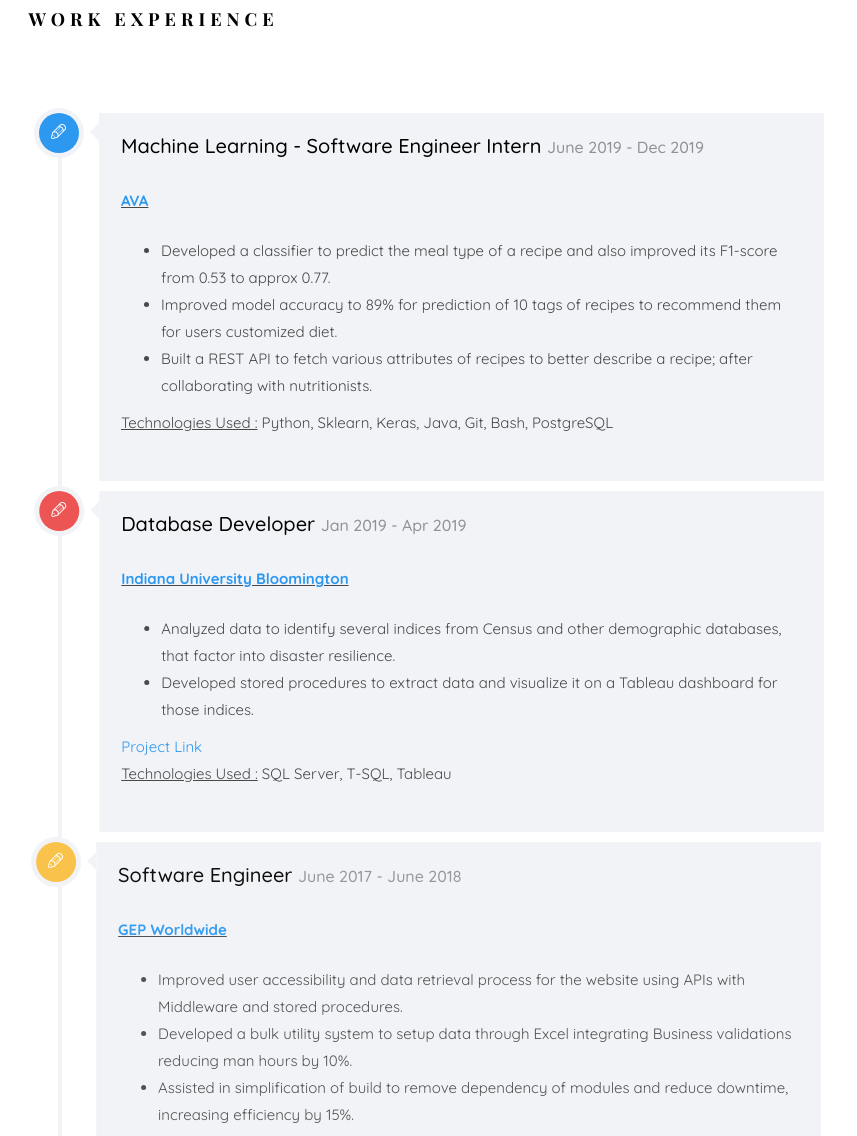
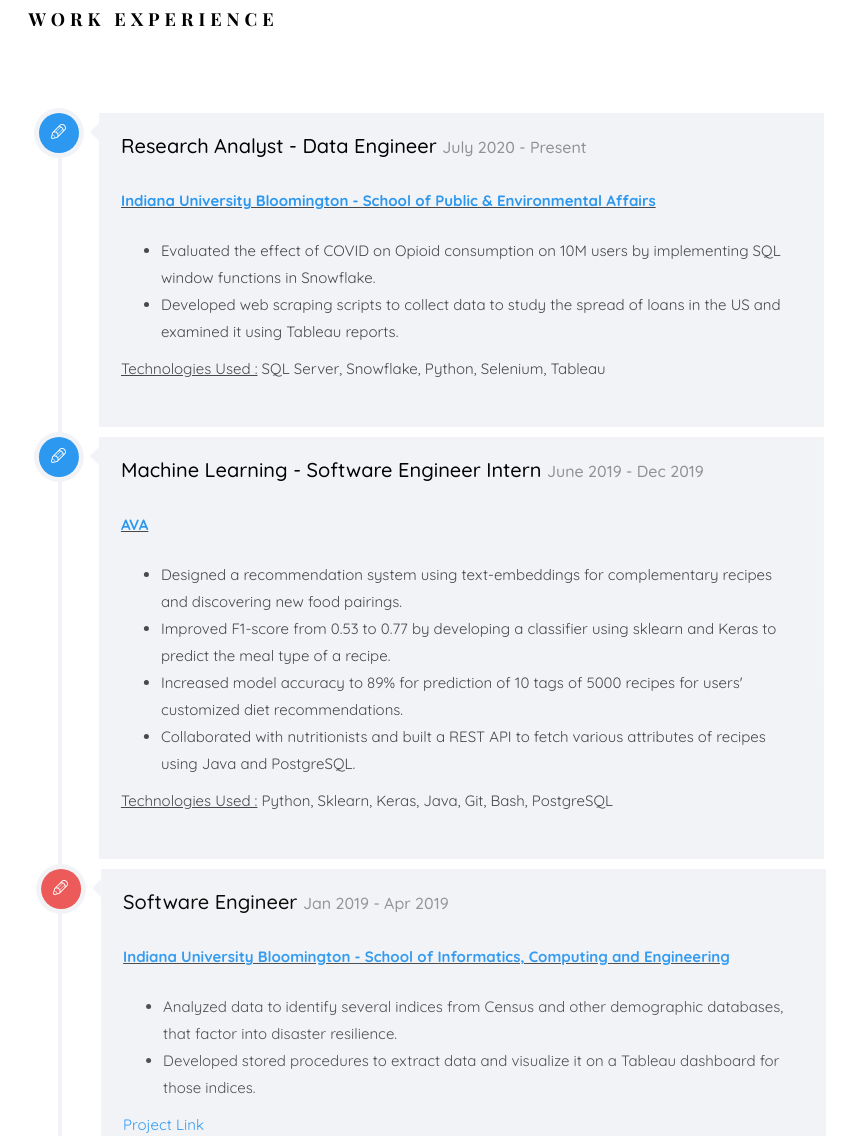
Before and after one commit to shaharpit809/shaharpit809.github.io, a plain HTML site: page index.html in a window 1280 px wide. Shown: the part 4204-5340 px from the top of the page, without its empty margins (364-1221 px from the left). Drawn offline with nearby package versions, Linux system fonts and the light colour scheme; files whose address does not match are found by name; a web font is replaced by a local one.

Commit message:
Adding Research Analyst exp

```diff
--- a/index.html
+++ b/index.html
@@ -113,7 +113,7 @@
 					   				<div class="slider-text-inner js-fullheight">
 					   					<div class="desc">
 						   					<h1>Hi! <br>I'm Arpit</h1>
-						   					<h2>Currently seeking full-time opportunities in the field of Data Science, Machine Learning and Software Engineering.</h2>
+						   					<h2>Currently seeking full-time opportunities in the field of Software Engineering, Machine Learning and Data Science.</h2>
 												<p><a class="btn btn-primary btn-learn" href="https://drive.google.com/open?id=1SHVir3uY0KijcvjpTwv0bXn_CP5LzXtc" target="_blank">Download CV <i class="icon-download4"></i></a></p>
 										</div>
 					   				</div>
@@ -130,7 +130,7 @@
 					   					<div class="desc">
 						   					<h1>I am <br>a Software Engineer & Data Scientist</h1>
 												<h2>Focused on providing insights to help shape the product and meet business goals.</h2>
-												<p><a class="btn btn-primary btn-learn" href="https://drive.google.com/file/d/1KjvlJYPUuhg29QTj0lquRsaXWkKedh2N/view?usp=sharing" target="_blank">Download CV <i class="icon-download4"></i></a></p>
+												<p><a class="btn btn-primary btn-learn" href="https://drive.google.com/file/d/1uvFu-V28WCSQ2Y5RTfw8qOy4BApHAFGx/view?usp=sharing" target="_blank">Download CV <i class="icon-download4"></i></a></p>
 											</div>
 					   				</div>
 					   			</div>
@@ -267,7 +267,7 @@
 							<div class="services color-1" style="height: 280px;">
 								<div class="newdesc">
 									<h3>Programming Languages</h3>
-									<p style="text-align:center;">Python <br> R<br> C#<br> Java <br> C++ <br> C <br></p>
+									<p style="text-align:center;">Python <br> C#<br> Java <br> R<br> C++ <br> C <br></p>
 								</div>
 							</div>
 						</div>
@@ -301,7 +301,7 @@
 							<div class="services color-5" style="height: 280px;">
 								<div class="newdesc">
 									<h3>Web Technologies</h3>
-									<p style="text-align:center;">AngularJs <br> JavaScript <br> HTML5<br> CSS <br> jQuery <br></p>
+									<p style="text-align:center;">AngularJS <br> JavaScript <br> HTML5<br> CSS <br> jQuery <br></p>
 								</div>
 							</div>
 						</div>
@@ -309,7 +309,7 @@
 							<div class="services color-6" style="height: 280px;">
 								<div class="newdesc">
 									<h3>Certifications</h3>
-									<p style="text-align:center;">Data Analysis with Python and R <br> Big Data Analytics <br> Oracle Certified Professional Java SE-6 Programmer (OCPJP) <br></p>
+									<p style="text-align:center;">Oracle Certified Professional Java SE-6 Programmer (OCPJP) <br> Data Analysis with Python and R <br> Big Data Analytics <br></p>
 								</div>
 							</div>
 						</div>
@@ -381,6 +381,25 @@
 					<div class="row">
 						<div class="col-md-12">
 				         <div class="timeline-centered">
+				         	<article class="timeline-entry animate-box" data-animate-effect="fadeInLeft">
+					            <div class="timeline-entry-inner">
+
+					               <div class="timeline-icon color-1">
+					                  <i class="icon-pen2"></i>
+					               </div>
+
+					               <div class="timeline-label">
+					                  <h2><a href="#">Research Analyst - Data Engineer</a> <span>July 2020 - Present</span></h2>
+					                  <p><strong><u><a href="https://oneill.indiana.edu/" target="_blank">Indiana University Bloomington - School of Public & Environmental Affairs</a></u></strong></p>
+					                  <ul>
+					                  	<li>Evaluated the effect of COVID on Opioid consumption on 10M users by implementing SQL window functions in Snowflake.</li>
+					                  	<li>Developed web scraping scripts to collect data to study the spread of loans in the US and examined it using Tableau reports.</li>
+					                  </ul>
+					                  <p><u>Technologies Used :</u> SQL Server, Snowflake, Python, Selenium, Tableau</p>
+					               </div>
+					            </div>
+					         </article>
+
 					         <article class="timeline-entry animate-box" data-animate-effect="fadeInLeft">
 					            <div class="timeline-entry-inner">
 
@@ -392,9 +411,10 @@
 					                  <h2><a href="#">Machine Learning - Software Engineer Intern</a> <span>June 2019 - Dec 2019</span></h2>
 					                  <p><strong><u><a href="https://eatwithava.com" target="_blank">AVA</a></u></strong></p>
 					                  <ul>
-					                  	<li>Developed a classifier to predict the meal type of a recipe and also improved its F1-score from 0.53 to approx 0.77.</li>
-					                  	<li>Improved model accuracy to 89% for prediction of 10 tags of recipes to recommend them for users customized diet.</li>
-					                  	<li>Built a REST API to fetch various attributes of recipes to better describe a recipe; after collaborating with nutritionists.</li>
+					                  	<li>Designed a recommendation system using text-embeddings for complementary recipes and discovering new food pairings.</li>
+					                  	<li>Improved F1-score from 0.53 to 0.77 by developing a classifier using sklearn and Keras to predict the meal type of a recipe.</li>
+					                  	<li>Increased model accuracy to 89% for prediction of 10 tags of 5000 recipes for users' customized diet recommendations.</li>
+					                  	<li>Collaborated with nutritionists and built a REST API to fetch various attributes of recipes using Java and PostgreSQL.</li>
 					                  </ul>
 					                  <p><u>Technologies Used :</u> Python, Sklearn, Keras, Java, Git, Bash, PostgreSQL</p>
 					               </div>
@@ -408,8 +428,8 @@
 					                  <i class="icon-pen2"></i>
 					               </div>
 					               <div class="timeline-label">
-					               	<h2><a href="#">Database Developer</a> <span>Jan 2019 - Apr 2019</span></h2>
-					               	  <p><strong><u><a href="https://sice.indiana.edu/" target="_blank">Indiana University Bloomington</a></u></strong></p>
+					               	<h2><a href="#">Software Engineer</a> <span>Jan 2019 - Apr 2019</span></h2>
+					               	  <p><strong><u><a href="https://sice.indiana.edu/" target="_blank">Indiana University Bloomington - School of Informatics, Computing and Engineering</a></u></strong></p>
 					                  <ul>
 					                  	<li>Analyzed data to identify several indices from Census and other demographic databases, that factor into disaster resilience.</li>
 					                  	<li>Developed stored procedures to extract data and visualize it on a Tableau dashboard for those indices.</li>
@@ -426,12 +446,12 @@
 					                  <i class="icon-pen2"></i>
 					               </div>
 					               <div class="timeline-label">
-					               	<h2><a href="#">Software Engineer</a> <span>June 2017 - June 2018</span></h2>
+					               	<h2><a href="#">Associate Software Engineer</a> <span>June 2017 - June 2018</span></h2>
 					               	  <p><strong><u><a href="https://www.gep.com/" target="_blank">GEP Worldwide</a></u></strong></p>
 					                  <ul>
-					                  	<li>Improved user accessibility and data retrieval process for the website using APIs with Middleware and stored procedures.</li>
-					                  	<li>Developed a bulk utility system to setup data through Excel integrating Business validations reducing man hours by 10%.</li>
-					                  	<li>Assisted in simplification of build to remove dependency of modules and reduce downtime, increasing efficiency by 15%.</li>
+					                  	<li>Developed end-to-end functionalities to improve user accessibility and data retrieval using C#, SQL Server, and AngularJS.</li>
+					                  	<li>Reduced man-hours by 10% by developing a bulk utility system in SQL to upload 1 million rows of data per day via Excel.</li>
+					                  	<li>Eliminated build dependency between modules to reduce downtime and increase development efficiency by 15%.</li>
 					                  	<li>Integrated automatic email service to notify users on the completion of certain actions.</li>
 					                  	<li>Enhanced understandability and readability of the document by developing an ‘Export to PDF’ feature using HandleBar.js.</li>
 					                  	<li>Refactored legacy code to remove inefficiencies from the product to improve scalability and maintainability.</li>
```
